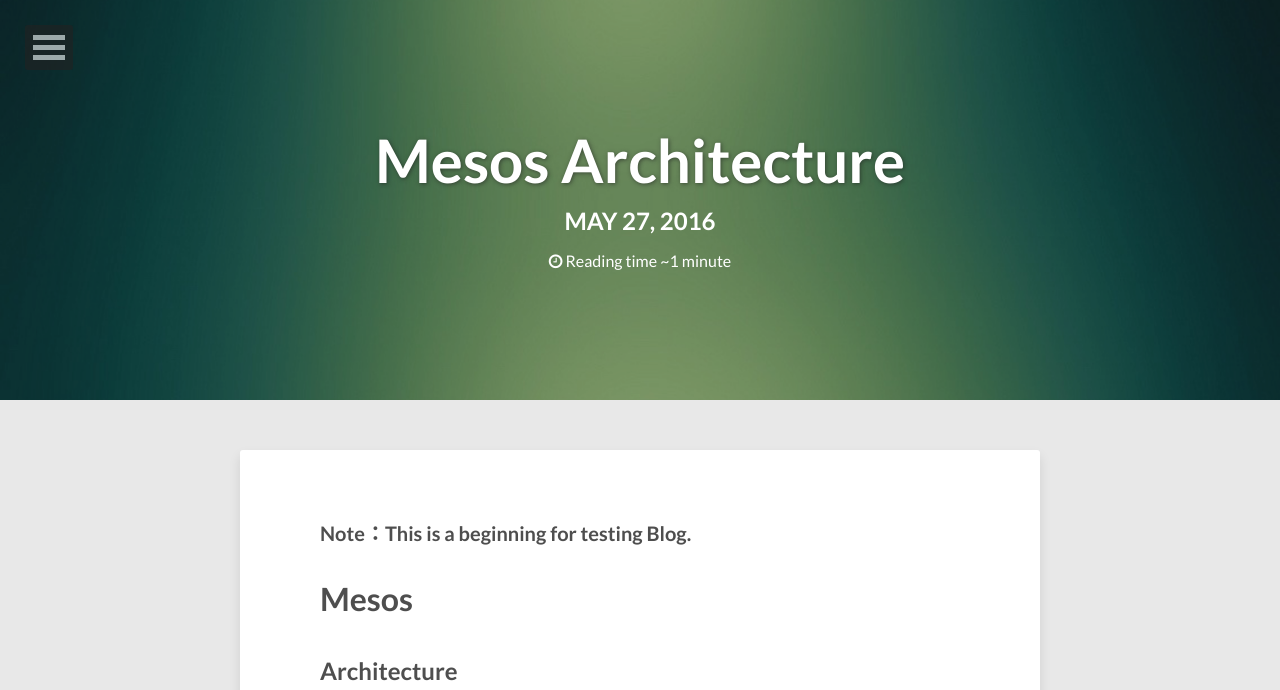
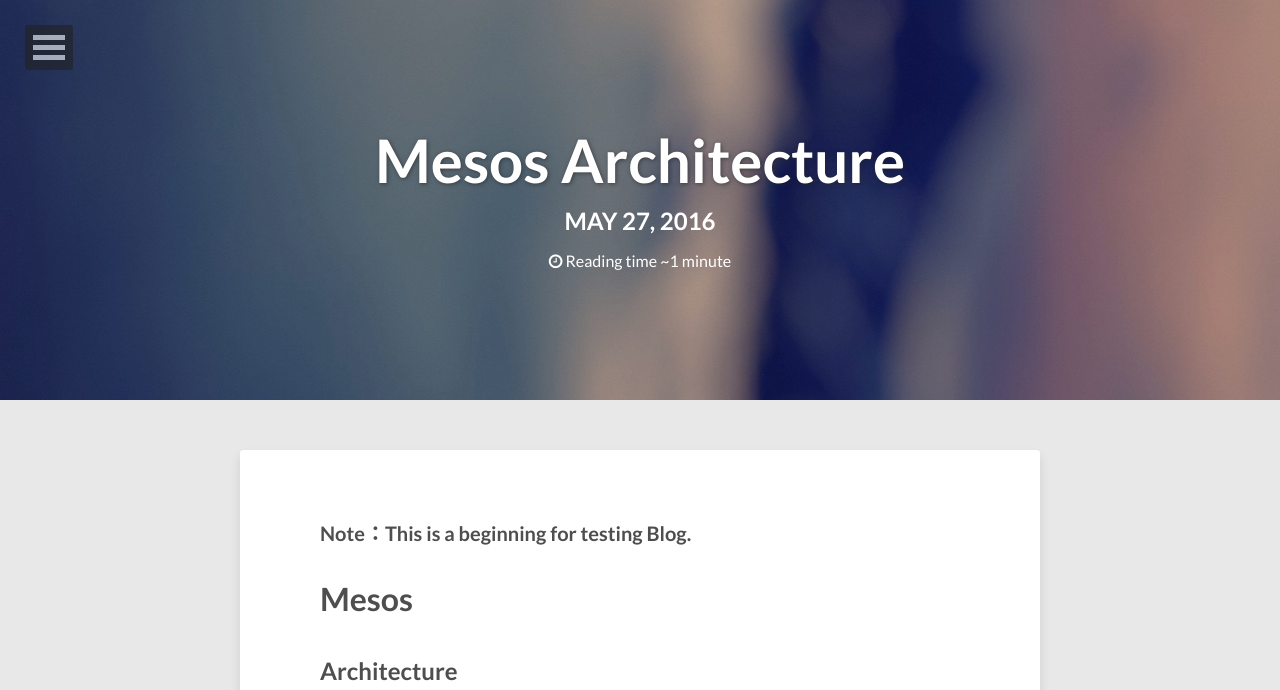
Before and after one commit to zhe-sun/zhe-sun.github.io, a Jekyll site: the page built from _posts/2016-05-27-Mesos.md, in a window 1280 px wide. Shown: the top 690 px of the page. Built offline with Jekyll 4.4.1, drawn with Linux system fonts in a browser that asks for light colours; nearby versions of some CDN libraries; comment, search, counter and statistics services are not loaded; grey boxes are pictures that could not be loaded.

Commit message:
add *.md

```diff
--- a/_posts/2016-05-27-Mesos.md
+++ b/_posts/2016-05-27-Mesos.md
@@ -6,7 +6,7 @@ comments: true
 modified: 2016-05-27
 tags: [Mesos]
 image:
-  feature: abstract-10.jpg
+  feature: abstract-12.jpg
 
 ---
 
--- a/index.html
+++ b/index.html
@@ -5,7 +5,7 @@ description: "The main page of Ryan S."
 tags: [C/C++, Kernel, Mesos, Mesosphere, DC/OS, blog]
 comments: true
 image:
-  feature: abstract-11.jpg
+  feature: abstract-1.jpg
 
 ---
 
```
